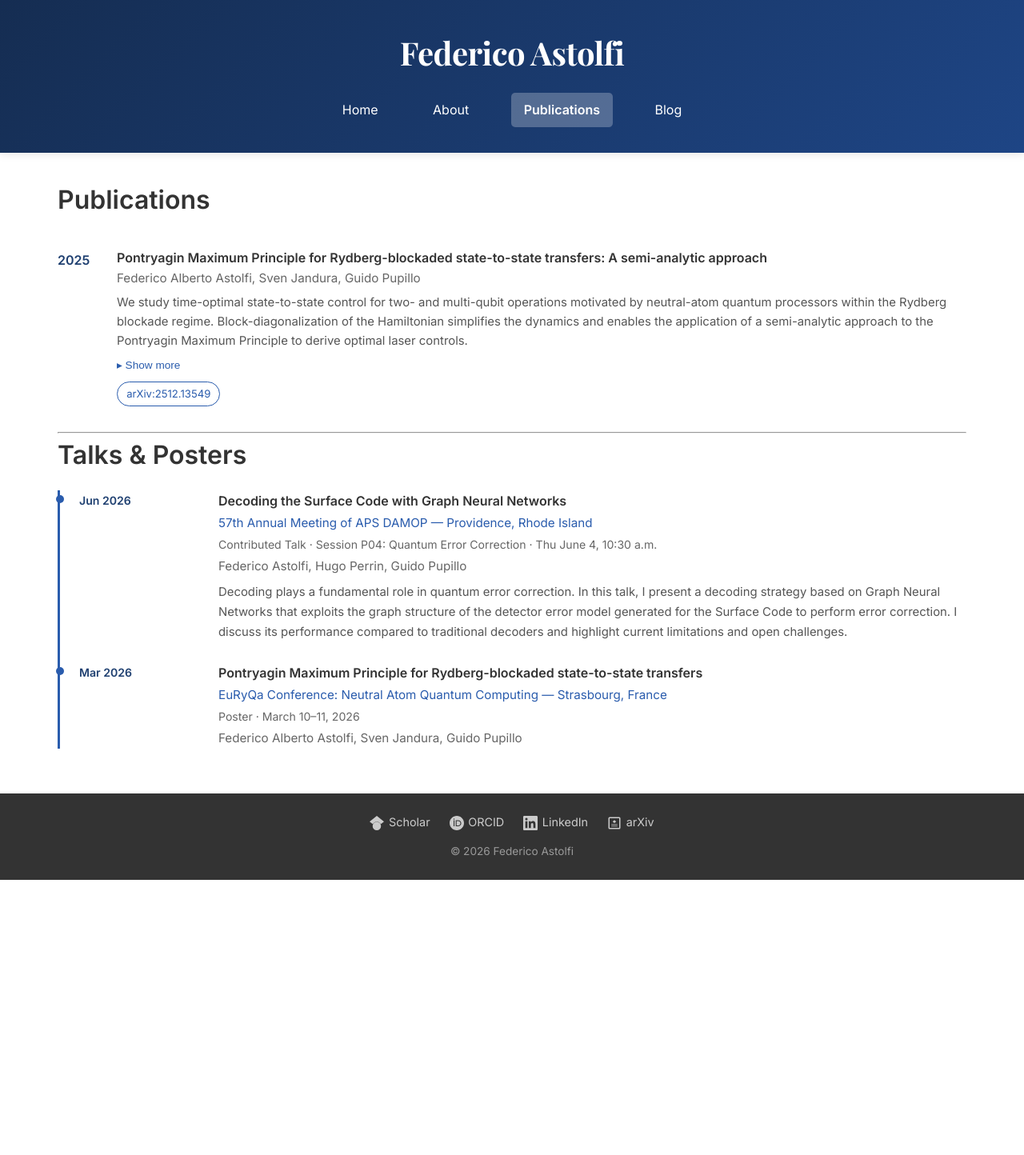
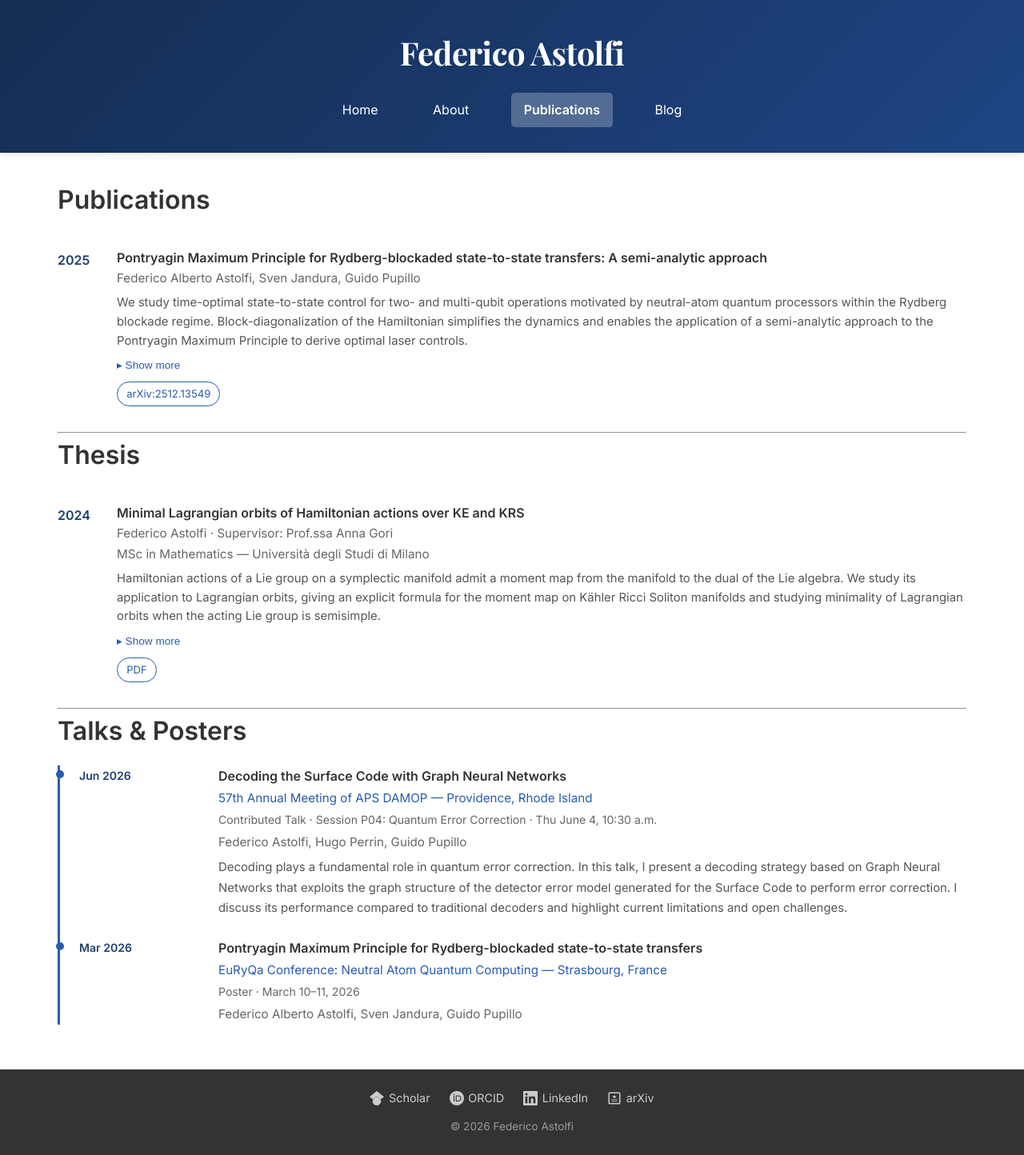
Before and after one commit to FedericoAstolfi/federicoastolfi.github.io, a Jekyll site: the page built from publications.md, in a window 1280 px wide. Shown: the whole page at 80% size. Built offline with Jekyll 4.4.1, drawn with Linux system fonts in a browser that asks for light colours; before the commit the page ends 1100 px from its top, so only the background shows below that.

Commit message:
Add MSc thesis to publications page
Co-Authored-By: Claude Opus 4.6 <noreply@anthropic.com>

```diff
--- a/publications.md
+++ b/publications.md
@@ -16,6 +16,26 @@ description: Publications, preprints, and conference talks by Federico Astolfi.
             <button class="pub-toggle">▸ Show more</button>
             <div class="pub-links">
                 <a href="https://arxiv.org/abs/2512.13549" target="_blank" class="pub-link-btn">arXiv:2512.13549</a>
+            </div>
+        </div>
+    </li>
+</ul>
+
+---
+
+# Thesis
+
+<ul class="pub-list">
+    <li class="pub-item">
+        <div class="pub-year">2024</div>
+        <div class="pub-details">
+            <strong>Minimal Lagrangian orbits of Hamiltonian actions over KE and KRS</strong><br>
+            <span class="pub-authors">Federico Astolfi · Supervisor: Prof.ssa Anna Gori</span><br>
+            <span class="pub-authors">MSc in Mathematics — Università degli Studi di Milano</span>
+            <p class="pub-abstract">Hamiltonian actions of a Lie group on a symplectic manifold admit a moment map from the manifold to the dual of the Lie algebra. We study its application to Lagrangian orbits, giving an explicit formula for the moment map on Kähler Ricci Soliton manifolds and studying minimality of Lagrangian orbits when the acting Lie group is semisimple.</p>
+            <button class="pub-toggle">▸ Show more</button>
+            <div class="pub-links">
+                <a href="/assets/MSc_Thesis_Astolfi.pdf" target="_blank" class="pub-link-btn">PDF</a>
             </div>
         </div>
     </li>
```
Also changed, not shown: 1 other file.
